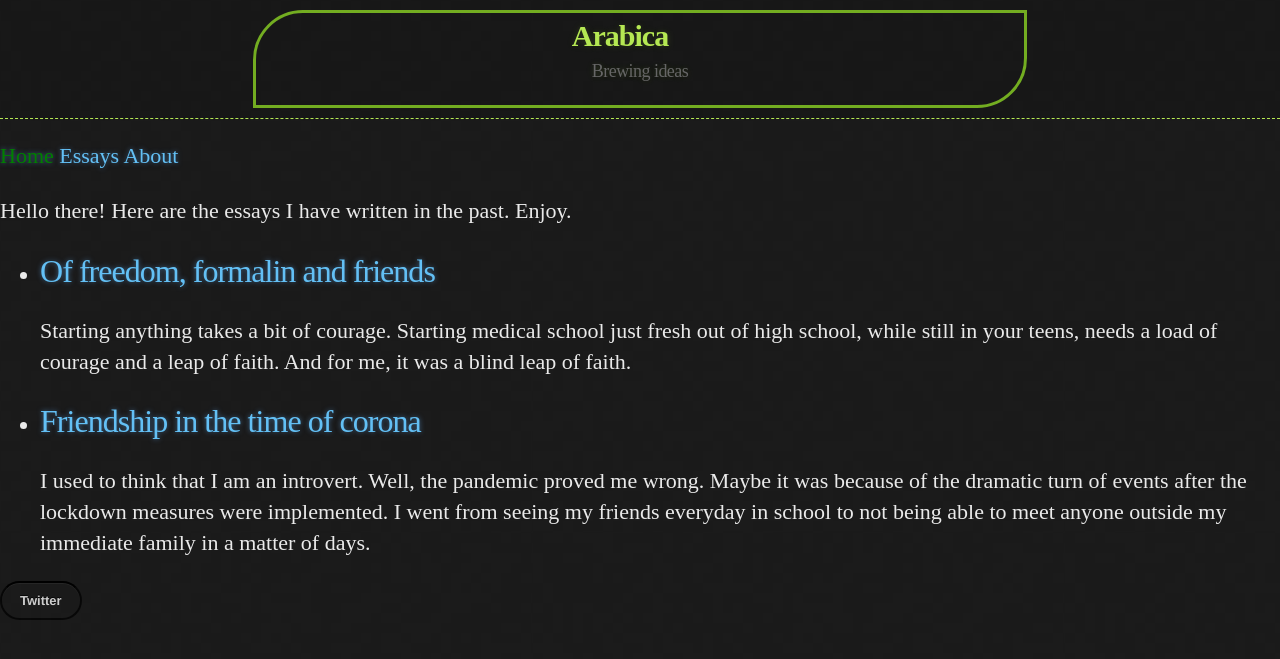
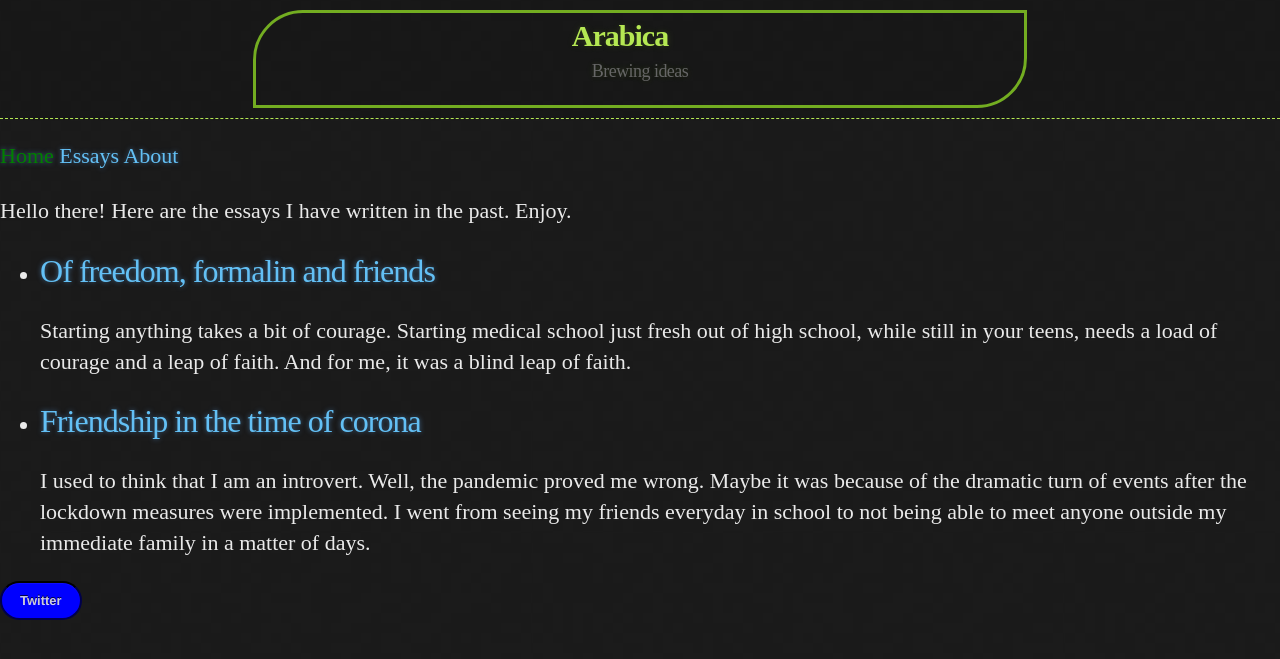
Before and after one commit to habasweiny/habasweiny.github.io, a Jekyll site: the page built from index.html, in a window 1280 px wide. Shown: the top 659 px of the page. Built offline with Jekyll 4.4.1, drawn with Linux system fonts in a browser that asks for light colours.

Commit message:
Update main.scss

```diff
--- a/_sass/main.scss
+++ b/_sass/main.scss
@@ -213,7 +213,7 @@ hr {
 
 .btn {
   display: inline-block;
-  background: dark blue;
+  background: blue;
   padding: 8px 18px;
   border-radius: 50px;
   border: 2px solid rgba(0, 0, 0, 0.7);
```
